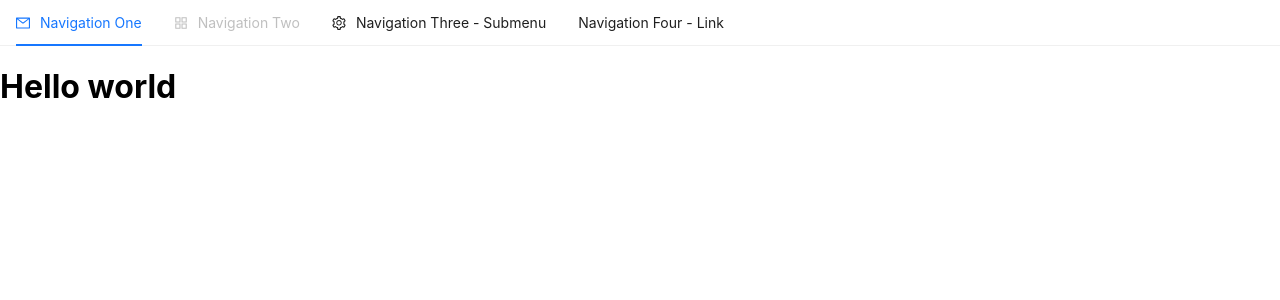
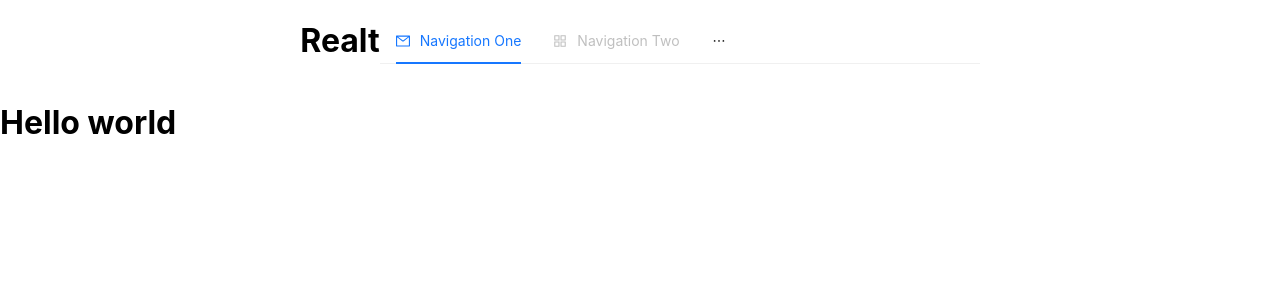
Before and after one commit to KirillTarasenk0/rental-app-frontend, a React (Create React App) app: page / in a window 1280 px wide. Shown: the top 300 px of the page. Built offline with nearby package versions, Linux system fonts and the light colour scheme.

Commit message:
SCSS was connected to project

```diff
--- a/package.json
+++ b/package.json
@@ -38,5 +38,8 @@
       "last 1 firefox version",
       "last 1 safari version"
     ]
+  },
+  "devDependencies": {
+    "sass": "^1.77.4"
   }
 }
--- a/src/App.css
+++ /dev/null
@@ -1,38 +0,0 @@
-.App {
-  text-align: center;
-}
-
-.App-logo {
-  height: 40vmin;
-  pointer-events: none;
-}
-
-@media (prefers-reduced-motion: no-preference) {
-  .App-logo {
-    animation: App-logo-spin infinite 20s linear;
-  }
-}
-
-.App-header {
-  background-color: #282c34;
-  min-height: 100vh;
-  display: flex;
-  flex-direction: column;
-  align-items: center;
-  justify-content: center;
-  font-size: calc(10px + 2vmin);
-  color: white;
-}
-
-.App-link {
-  color: #61dafb;
-}
-
-@keyframes App-logo-spin {
-  from {
-    transform: rotate(0deg);
-  }
-  to {
-    transform: rotate(360deg);
-  }
-}
--- a/src/App.js
+++ b/src/App.js
@@ -1,4 +1,3 @@
-import './App.css';
 import {BrowserRouter} from "react-router-dom";
 import {Router} from "./components/router/Router";
 
--- a/src/components/header/Header.jsx
+++ b/src/components/header/Header.jsx
@@ -2,6 +2,7 @@ import {Link, Outlet} from "react-router-dom";
 import { Menu } from 'antd';
 import {headerItems} from "../../helpers/headerItems";
 import {useState} from "react";
+import './Header.scss';
 
 export const Header = () => {
     const [current, setCurrent] = useState('mail');
@@ -12,7 +13,10 @@ export const Header = () => {
     return (
         <>
             <header>
-                <Menu onClick={onClick} selectedKeys={[current]} mode="horizontal" items={headerItems} />
+                <div>
+                    <h1>Realt</h1>
+                    <Menu className="menu" onClick={onClick} selectedKeys={[current]} mode="horizontal" items={headerItems} />
+                </div>
             </header>
             <main>
                 <div>
--- /dev/null
+++ b/src/components/header/Header.scss
@@ -0,0 +1,11 @@
+header {
+  div {
+    display: flex;
+    flex-direction: row;
+    justify-content: center;
+    align-items: center;
+    .menu {
+      width: 600px;
+    }
+  }
+}
--- a/src/index.js
+++ b/src/index.js
@@ -1,6 +1,6 @@
 import React from 'react';
 import ReactDOM from 'react-dom/client';
-import './index.css';
+import './index.scss';
 import {App} from './App';
 
 const root = ReactDOM.createRoot(document.getElementById('root'));
```
Also changed, not shown: src/index.scss (renamed from src/index.css), 1 other file (tests, documents, lock files or other folders).
